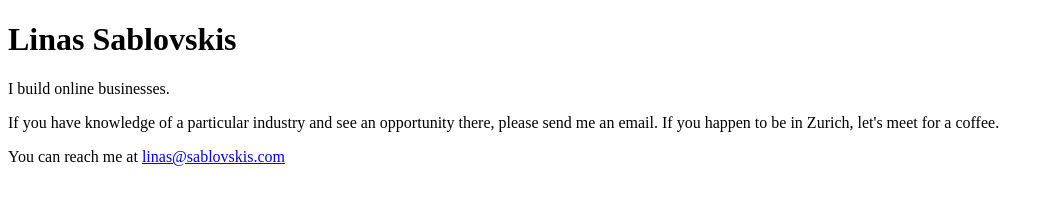
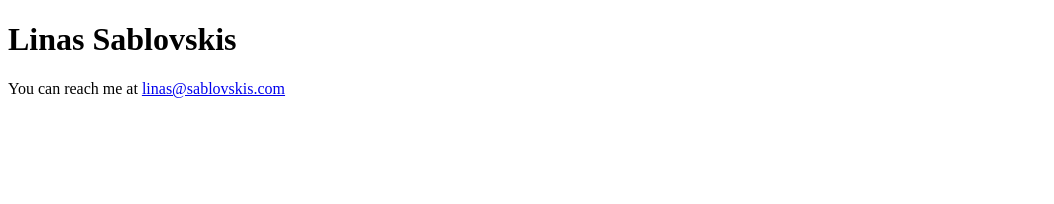
Before and after one commit to sablovskis-website/sablovskis-website.github.io, a plain HTML site: page index.html in a window 1280 px wide. Shown: the whole page, without its empty margins (0-1054 px from the left). Drawn offline with Linux system fonts and the light colour scheme.

Commit message:
Remove introductory text from index.html
Removed introductory paragraphs from the body.

```diff
--- a/index.html
+++ b/index.html
@@ -11,9 +11,6 @@
 
   <body>
     <h1>Linas Sablovskis</h1>
-
-    <p>I build online businesses.</p>
-    <p>If you have knowledge of a particular industry and see an opportunity there, please send me an email. If you happen to be in Zurich, let's meet for a coffee.</p>
     <p>You can reach me at <a href="mailto:linas@sablovskis.com">linas@sablovskis.com</a></p>
   </body>
 </html>
```
